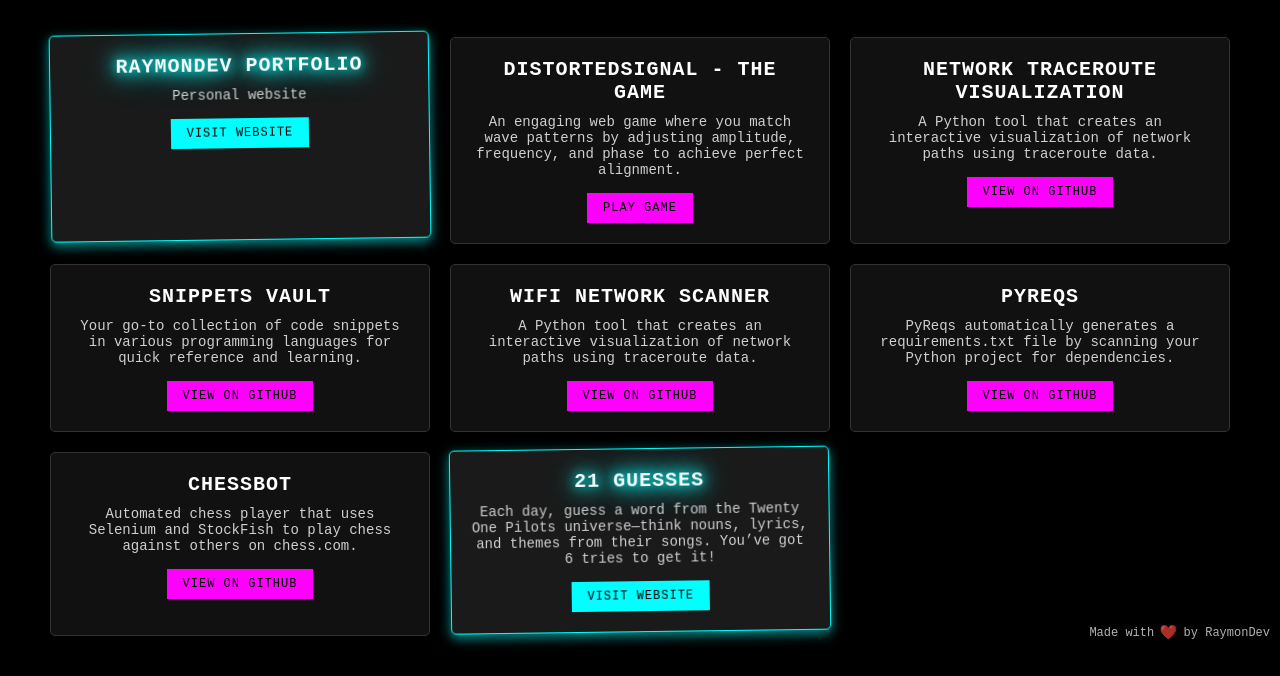
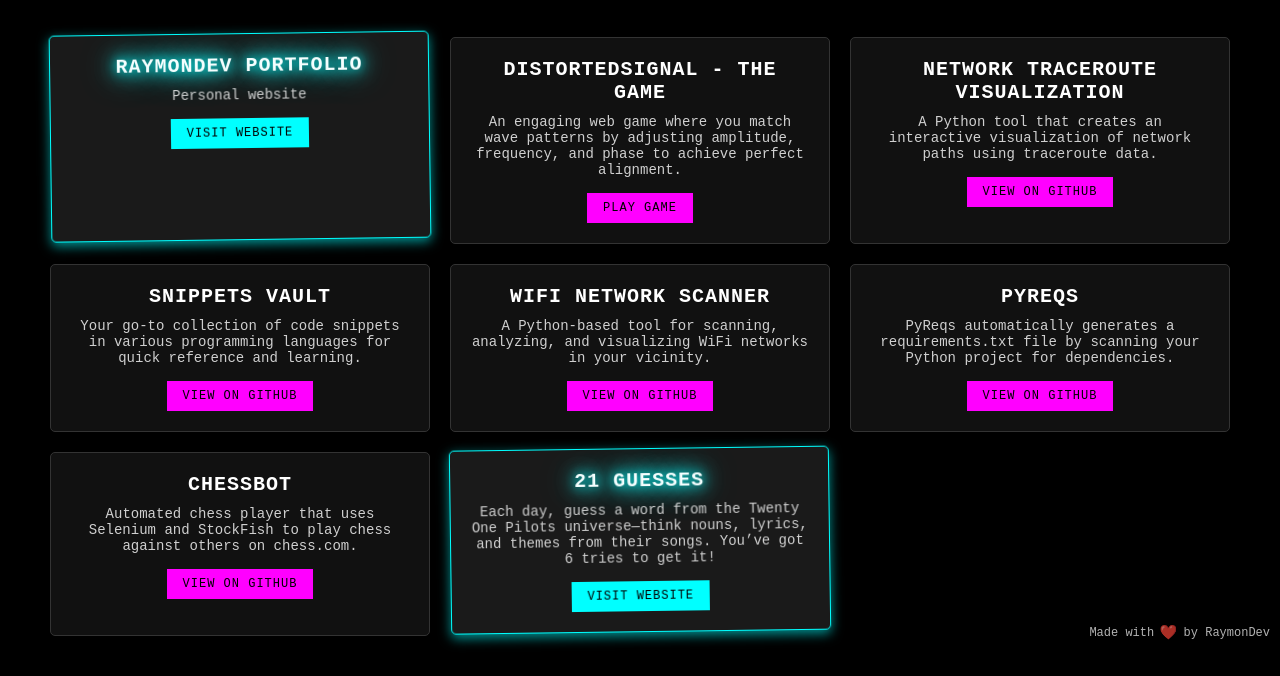
Before and after one commit to RaymonDev/distortedsignaldotcom, a plain HTML site: page home.html in a window 1280 px wide. Shown: the part 150-826 px from the top of the page. Drawn offline with Linux system fonts and the light colour scheme.

Commit message:
Update home.html

```diff
--- a/home.html
+++ b/home.html
@@ -47,7 +47,7 @@
             <!-- Wifi Network Scanner -->
             <div class="project-card">
                 <h2>Wifi Network Scanner</h2>
-                <p>A Python tool that creates an interactive visualization of network paths using traceroute data.</p>
+                <p>A Python-based tool for scanning, analyzing, and visualizing WiFi networks in your vicinity.</p>
                 <a href="https://github.com/RaymonDev/wifi-network-scanner" target="_blank" class="project-link">View on GitHub</a>
             </div>
 
```
